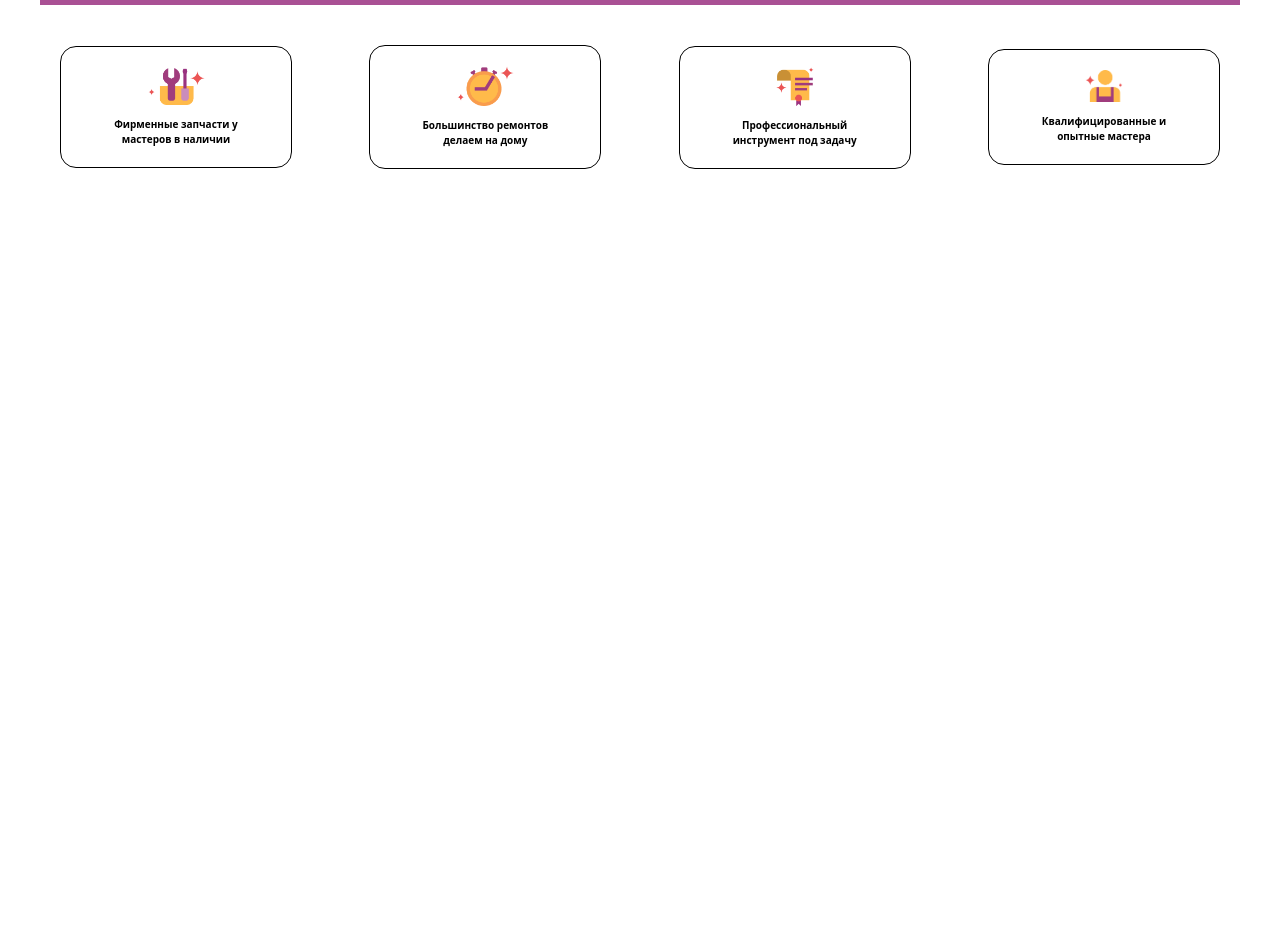
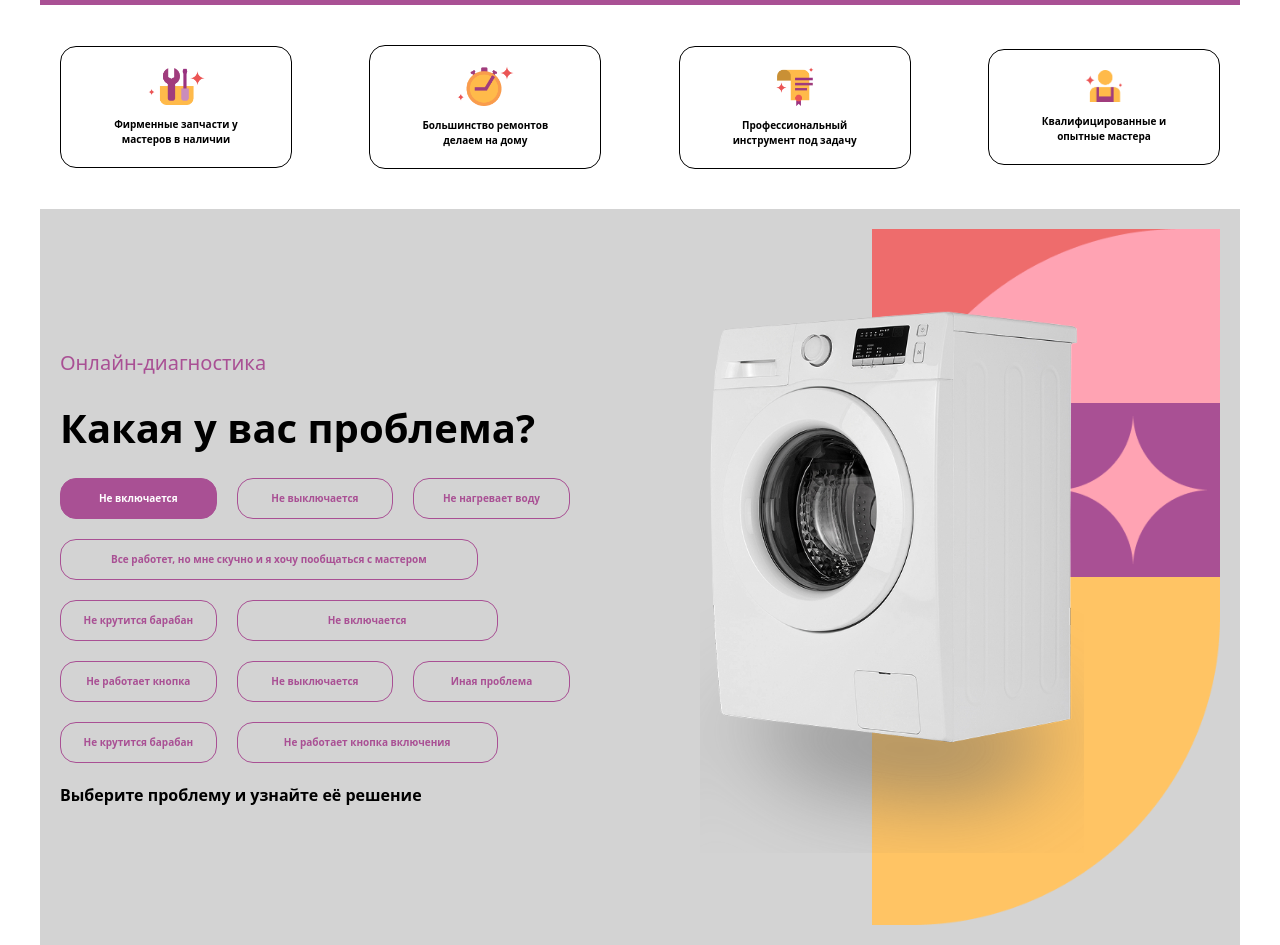
Before and after one commit to muhammaddev04/project.6, a website: page src/index.html in a window 1280 px wide. Shown: the part 697-1642 px from the top of the page. Before the commit the page ends 906 px from the top, so only its background shows below. Drawn offline with nearby package versions, Linux system fonts and the light colour scheme; files that its build step writes are made by us from their sources.

Commit message:
section3

```diff
--- a/src/index.html
+++ b/src/index.html
@@ -83,6 +83,60 @@
             <p><b>Квалифицированные и <br> опытные мастера</b></p>
         </div>
     </div>
+    <div class="section3 max-w-300 m-auto p-5 bg-[lightgray]">
+        <div class="hidden md:flex w-full justify-between items-center">
+            <div class="w-[50%] flex flex-col gap-5">
+            <p class="text-[20px] text-[#A95094]">Онлайн-диагностика</p>
+            <h1 class="text-[40px]"><b>Какая у вас проблема?</b></h1>
+            <div class="w-[90%] gap-5 flex flex-wrap text-[10px]">
+                <div class="text-white bg-[#A95094] border w-[30%] border-solid border-[#A95094] p-3 rounded-2xl  text-center">
+                    <p><b>Не включается</b></p>
+                </div>
+                <div class="text-[#A95094] border w-[30%] border-solid border-[#A95094] p-3 rounded-2xl  text-center">
+                    <p><b>Не выключается</b></p>
+                </div>
+                <div class="text-[#A95094] border w-[30%] border-solid border-[#A95094] p-3 rounded-2xl  text-center">
+                    <p><b>Не нагревает воду</b></p>
+                </div>
+                <div class="text-[#A95094] border w-[80%] border-solid  border-[#A95094] p-3 rounded-2xl  text-center">
+                    <p><b>Все работет, но мне скучно и я хочу пообщаться с мастером</b></p>
+                </div>
+                <div class="text-[#A95094] border w-[30%] border-solid border-[#A95094] p-3 rounded-2xl  text-center">
+                    <p><b>Не крутится барабан</b></p>
+                </div>
+                <div class="text-[#A95094] border w-[50%] border-solid border-[#A95094] p-3 rounded-2xl  text-center">
+                    <p><b>Не включается</b></p>
+                </div>
+                <div class="text-[#A95094] border w-[30%] border-solid border-[#A95094] p-3 rounded-2xl  text-center">
+                    <p><b>Не работает кнопка </b></p>
+                </div>
+                <div class="text-[#A95094] border w-[30%] border-solid border-[#A95094] p-3 rounded-2xl  text-center">
+                    <p><b>Не выключается</b></p>
+                </div>
+                <div class="text-[#A95094] border w-[30%] border-solid border-[#A95094] p-3 rounded-2xl  text-center">
+                    <p><b>Иная проблема</b></p>
+                </div>
+                <div class="text-[#A95094] border w-[30%] border-solid border-[#A95094] p-3 rounded-2xl  text-center">
+                    <p><b>Не крутится барабан</b></p>
+                </div>
+                <div class="text-[#A95094] border w-[50%] border-solid border-[#A95094] p-3 rounded-2xl  text-center">
+                    <p><b>Не работает кнопка включения</b></p>
+                </div>
+            </div>
+            <p><b>Выберите проблему и узнайте её решение</b></p>
+        </div>
+        <img class="w-[30%] absolute top-250 left-175" src="./стиралка.png" alt="">
+        <img class="w-[30%]" src="./фон.png" alt="">
+        </div>
+        <div class="text-center flex flex-col gap-5 md:hidden">
+            <p class="text-[20px] text-[#A95094]">Онлайн-диагностика</p>
+            <h1 class="text-[40px]"><b>Какая у вас проблема?</b></h1>
+            <img class="mt-40" src="./Group 816.png" alt="">
+            <img class="absolute top-380 w-[70%]" src="./стиралка.png" alt="">
+            <button class="flex justify-between items-center border border-solid border-[#A95094] px-8 py-2 text-[#A95094]">Выберите проблему <select class="text-[#A95094]" name="" id=""><option value="">-</option> <option value="">1</option><option value="">2</option><option value="">3</option></select></button>
+            <p><b>Выберите проблему и узнайте её решение</b></p>
+        </div>
+    </div>
 
 </body>
 </html>
```
Also changed, not shown: src/Group 816.png (added), src/стиралка.png (added), src/фон.png (added).
